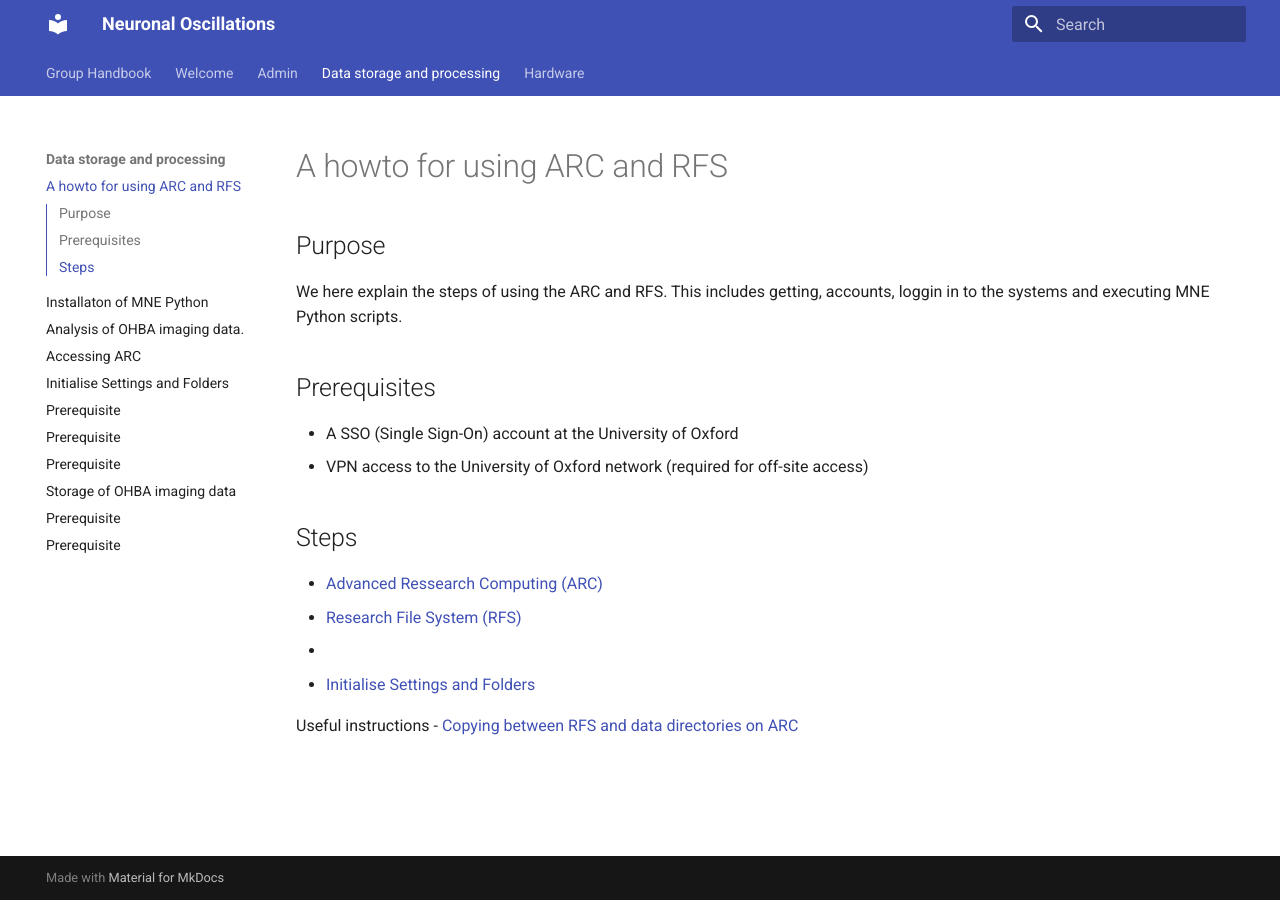
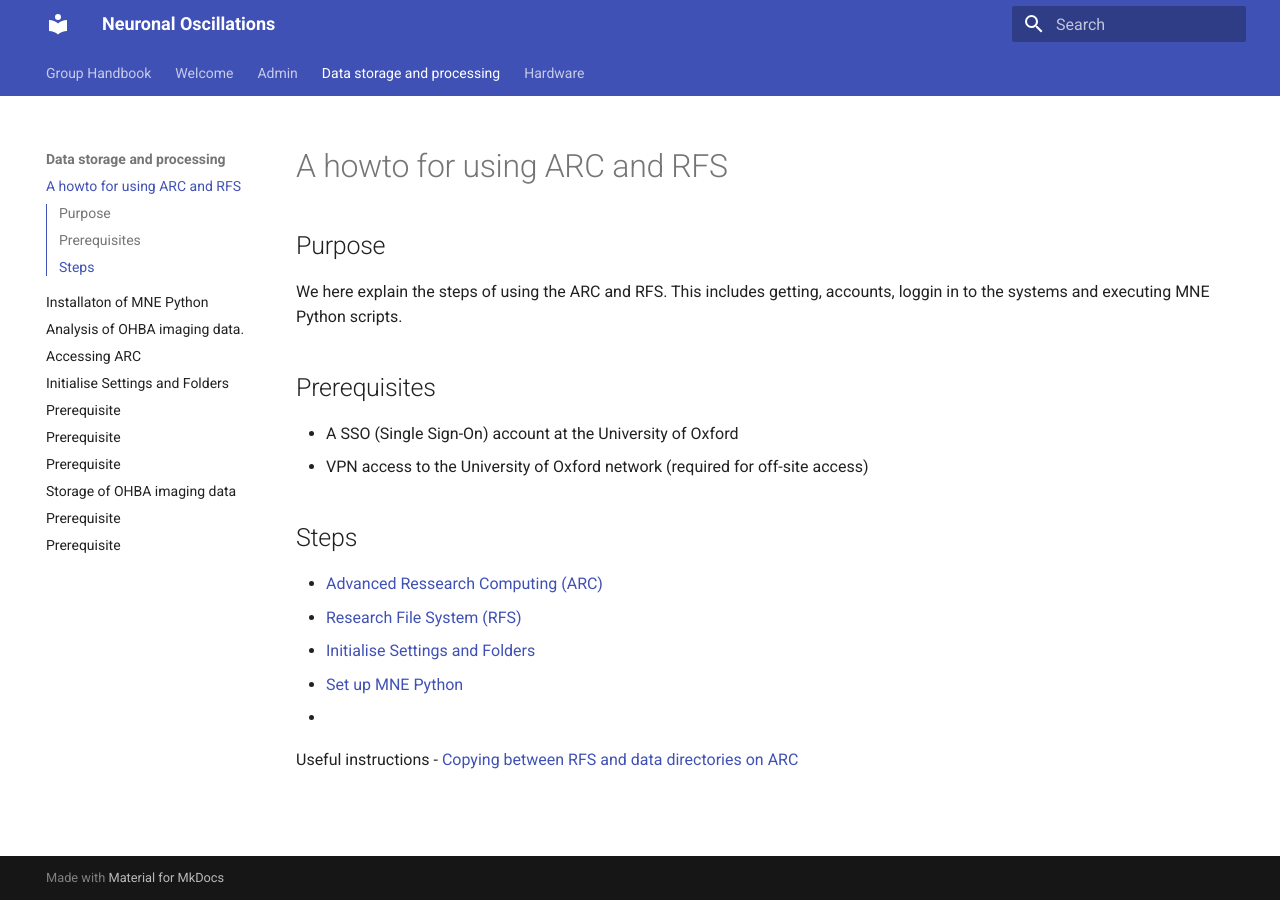
Before and after one commit to Neuronal-Oscillations/group-handbook, an MkDocs documentation site: the page built from docs/data_storage_and_processing/README.md, in a window 1280 px wide. Built offline with MkDocs 1.6.1 and Material for MkDocs 9.7.7, drawn with Linux system fonts in a browser that asks for light colours.

Commit message:
Update README.md

```diff
--- a/docs/data_storage_and_processing/README.md
+++ b/docs/data_storage_and_processing/README.md
@@ -11,8 +11,10 @@
 
 - [Advanced Ressearch Computing (ARC)](https://github.com/Neuronal-Oscillations/group-handbook/edit/main/docs/data_storage_and_processing/accessing_ARC.md)
 - [Research File System (RFS)](https://github.com/Neuronal-Oscillations/group-handbook/blob/main/docs/data_storage_and_processing/storage.md)
+- [Initialise Settings and Folders](https://github.com/Neuronal-Oscillations/group-handbook/blob/main/docs/data_storage_and_processing/initialise.md)
+- [Set up MNE Python](https://github.com/Neuronal-Oscillations/group-handbook/blob/main/docs/data_storage_and_processing/setup_mne.md)
+
 -
-- [Initialise Settings and Folders](https://github.com/Neuronal-Oscillations/group-handbook/blob/main/docs/data_storage_and_processing/initialise.md)
 
 
 Useful instructions
```
